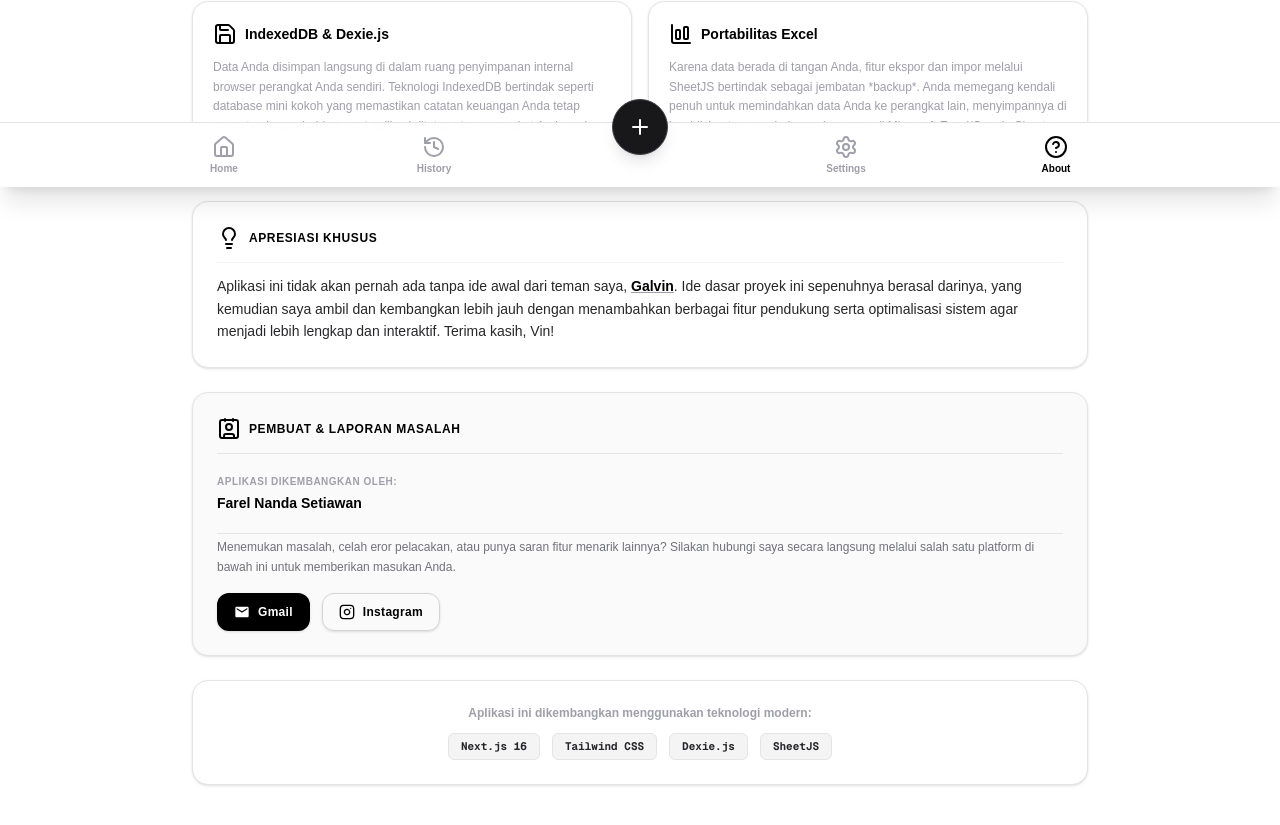
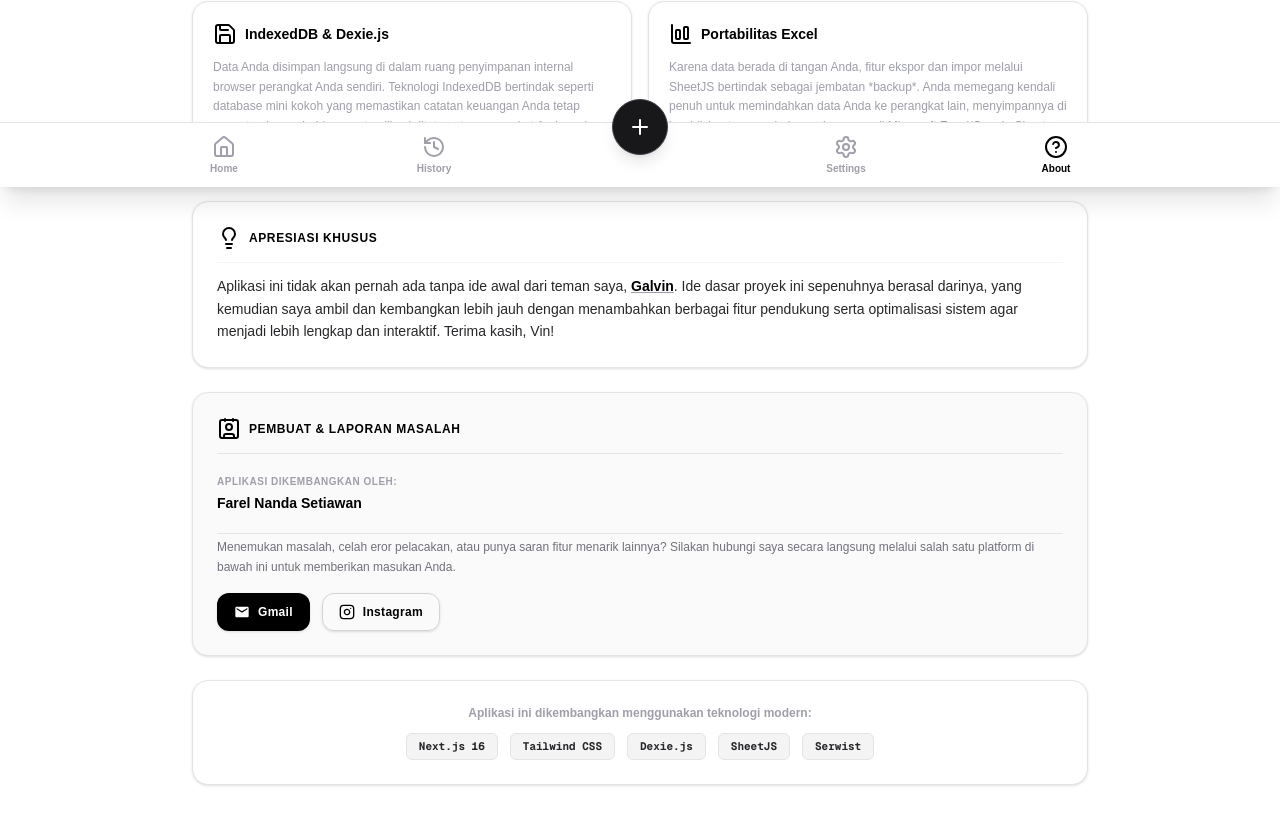
Before and after one commit to FarelNandaS/MyMoney, a Next.js app: page /about in a window 1280 px wide. Shown: the part 613-1438 px from the top of the page. Built offline with nearby package versions, Linux system fonts and the light colour scheme.

Commit message:
add serwist into about tech stack

```diff
--- a/app/about/page.tsx
+++ b/app/about/page.tsx
@@ -186,6 +186,9 @@ export default function About() {
             <span className="bg-zinc-100 dark:bg-zinc-900 px-3 py-1 rounded-md border border-zinc-200 dark:border-zinc-800">
               SheetJS
             </span>
+            <span className="bg-zinc-100 dark:bg-zinc-900 px-3 py-1 rounded-md border border-zinc-200 dark:border-zinc-800">
+              Serwist
+            </span>
           </div>
         </div>
       </div>
```
